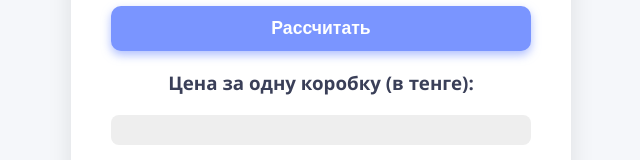
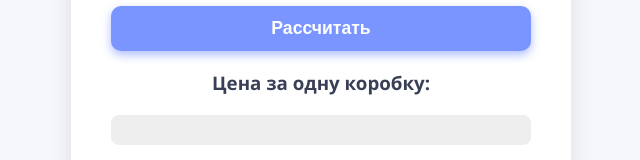
Before and after one commit to ManagerEco/Box-Calculator, a plain HTML site: page index.html in a window 1280 px wide. Shown: the part 410-570 px from the top of the page, without its empty margins (319-959 px from the left). Drawn offline with Linux system fonts and the light colour scheme.

Commit message:
Update index.html

```diff
--- a/index.html
+++ b/index.html
@@ -271,7 +271,7 @@
 
 		<button onclick="calculate()">Рассчитать</button>
 
-		<h3>Цена за одну коробку (в тенге):</h3>
+		<h3>Цена за одну коробку:</h3>
 		<table>
 			<tr>
 				<th>Розничная</th>
```
